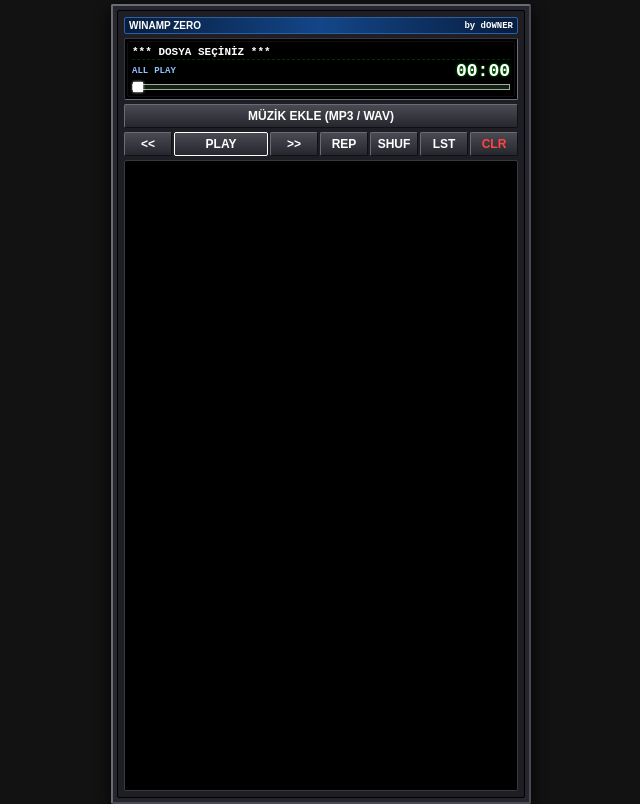
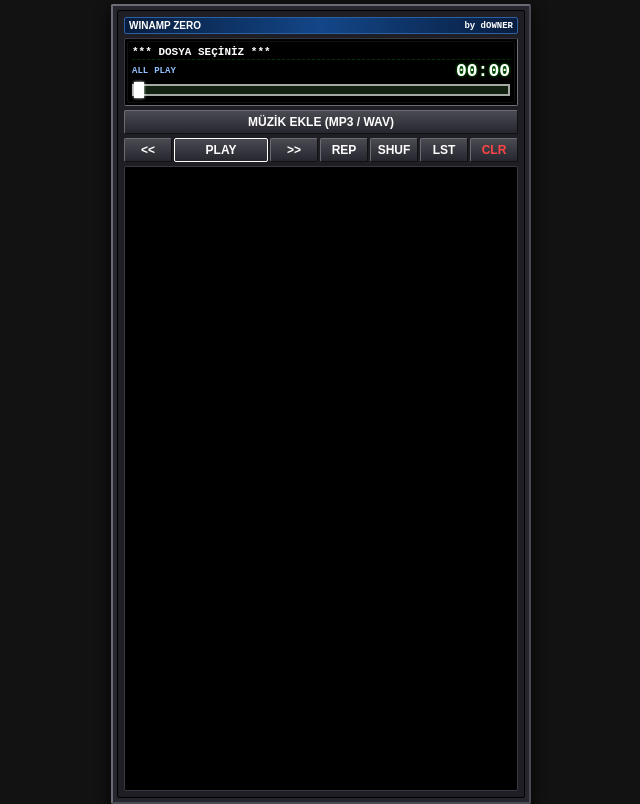
Before and after one commit to tv606/w, a plain HTML site: page index.html in a window 1280 px wide. Shown: the whole page, without its empty margins (319-959 px from the left). Drawn offline with nearby package versions, Linux system fonts and the light colour scheme.

Commit message:
Update index.html

```diff
--- a/index.html
+++ b/index.html
@@ -139,9 +139,9 @@
             width: 100%;
             -webkit-appearance: none;
             appearance: none;
-            height: 6px;
+            height: 12px;
             background: #112211;
-            border: 1px solid #ffffff9c;
+            border: 2px solid #ffffff9c;
             border-radius: 0;
             outline: none;
             margin: 2px 0;
@@ -151,7 +151,7 @@
             -webkit-appearance: none;
             appearance: none;
             width: 10px;
-            height: 10px;
+            height: 16px;
             background: #fff;
             cursor: pointer;
             box-shadow: 0 0 3px #fff;
@@ -228,7 +228,7 @@
             margin: 0;
             overflow-y: auto;
             text-align: left;
-            font-size: 16px;
+            font-size: 20px;
             font-family: 'Courier New', monospace;
             color: #fff;
             position: relative;
```
